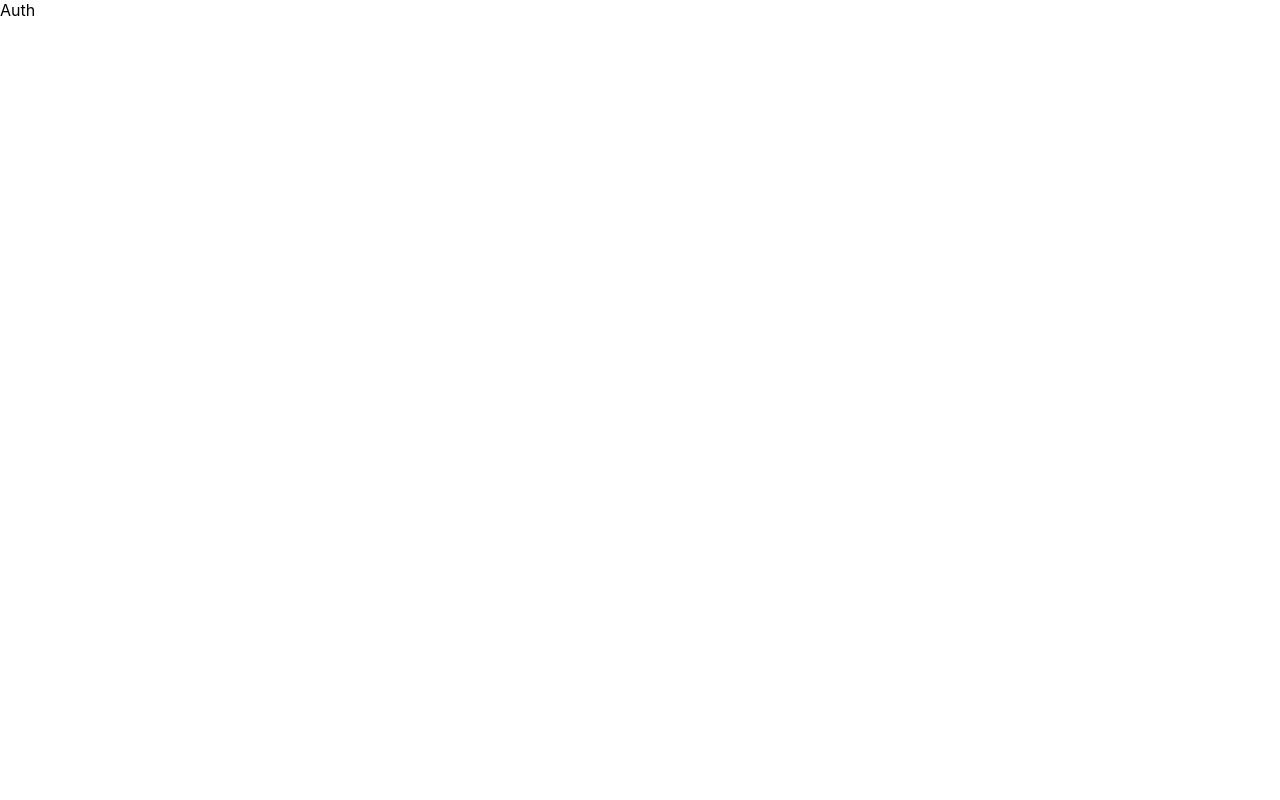
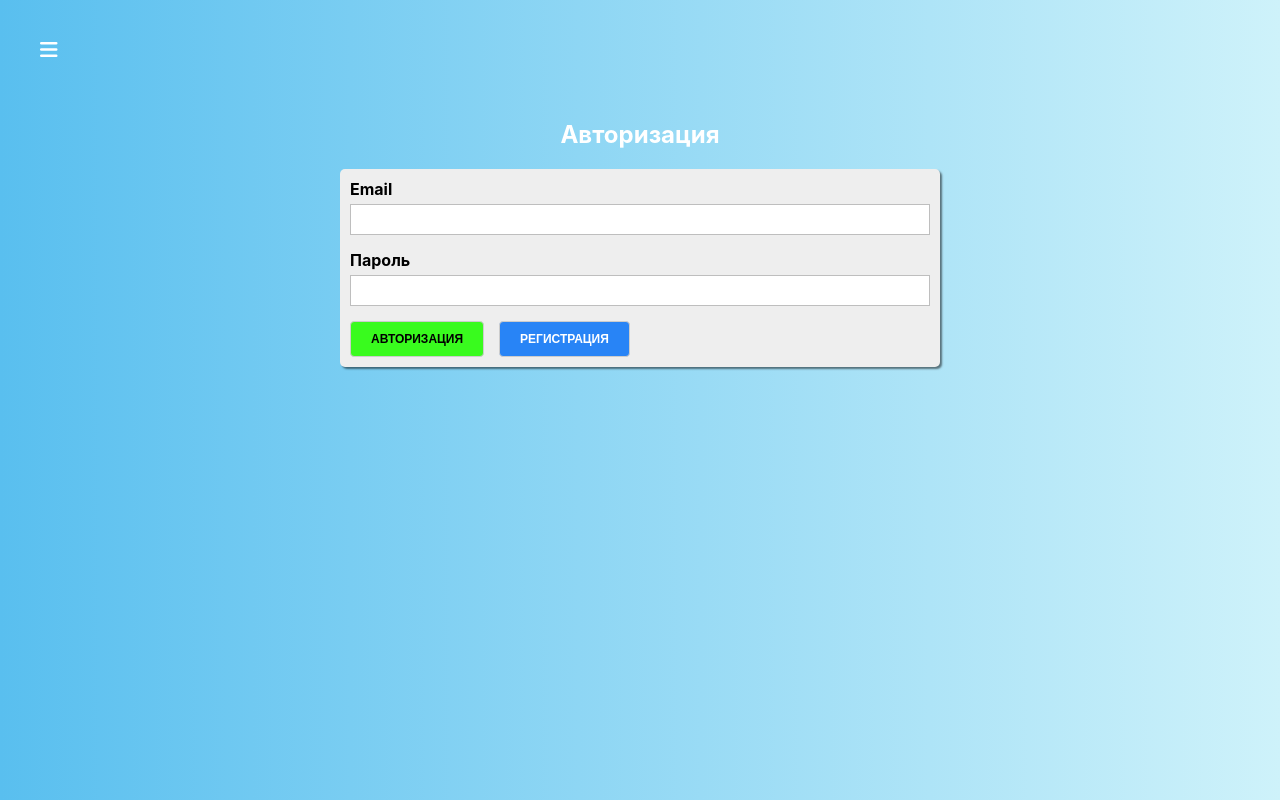
Before and after one commit to SlavaPetrushiin/react-quiz, a React (Create React App) app: page /auth in a window 1280 px wide. Built offline with nearby package versions, Linux system fonts and the light colour scheme.

Commit message:
add auth form

```diff
--- a/src/components/Auth/Auth.jsx
+++ b/src/components/Auth/Auth.jsx
@@ -1,10 +1,91 @@
 import React, {Component} from 'react';
+import Button from "../ui/Button/Button";
+import classes from './Auth.module.css'
+import Input from "../ui/Input/Input";
 
 class Auth extends Component {
+    state = {
+        formControls:{
+            email: {
+                value: '',
+                type: 'email',
+                label: 'Email',
+                shouldValidate: true,
+                errorMessage: 'Введите корректный email',
+                valid: false,
+                touched: false,
+                validation:{ //Правила для валидации
+                    required: true,
+                    email: true
+                }
+            },
+            password: {
+                value: '',
+                type: 'password',
+                label: 'Пароль',
+                shouldValidate: true,
+                errorMessage: 'Введите корректный пароль',
+                valid: false,
+                touched: false,
+                validation:{
+                    required: true,
+                    minLength: 6
+                }
+            }
+        }
+    };
+
+    loginHandler = () => {
+
+    };
+
+    registerHandler = () => {
+
+    };
+
+    submitForm = (e) => {
+        e.preventDefault();
+    };
+
+
+    onChangeHandler = (event, controlName) => {
+        const newInput = {
+            ...this.state.formControls[controlName],
+            value: event.target.value,
+            touched: true,
+        };
+        debugger
+
+        console.log(`${controlName} ${event.target.value}`)
+    };
+
+    renderInputs() {
+        return Object.keys(this.state.formControls).map((controlName, index) => {
+            const control = this.state.formControls[controlName];
+            return (
+                <Input
+                    {...control}
+                    key={controlName + index}
+                    shouldValidate={!!control.validation}
+                    onChange={event => this.onChangeHandler(event, controlName)}
+                />
+            )
+        });
+    }
+
     render() {
         return (
-            <div>
-                Auth
+            <div className={classes.Auth}>
+                <div>
+                    <h2>
+                        Авторизация
+                    </h2>
+                    <form onSubmit={this.submitForm} className={classes.AuthForm}>
+                        {this.renderInputs()}
+                        <Button type={'success'} onClick={this.loginHandler}>Авторизация</Button>
+                        <Button type={'primary'} onClick={this.registerHandler}>Регистрация</Button>
+                    </form>
+                </div>
             </div>
         );
     }
--- /dev/null
+++ b/src/components/Auth/Auth.module.css
@@ -0,0 +1,26 @@
+.Auth{
+    display: flex;
+    justify-content: center;
+    padding-top: 100px;
+    background: linear-gradient(270deg, #cef2fa 0%, #59bfef 100%);
+    flex-grow: 1;
+    width: 100%;
+}
+
+.Auth > div{
+    width: 100%;
+    max-width: 600px;
+    padding: 0 20px;
+}
+
+.Auth h2{
+    color: #ffff;
+    text-align: center;
+}
+
+.AuthForm{
+    background-color: #eee;
+    box-shadow:  2px 2px 2px rgba(0, 0, 0, .5);
+    border-radius: 5px;
+    padding: 10px;
+}
--- /dev/null
+++ b/src/components/ui/Input/Input.jsx
@@ -0,0 +1,38 @@
+import React from 'react';
+import classes from './Input.module.css';
+
+function isInvalid({valid, touched, shouldValidate}) {//shouldValidate надо ли валидировать  touched - трогали ли
+    return !valid && shouldValidate && touched
+}
+
+const Input = props => {
+
+    const inputType = props.type || 'text';
+    const cls = [classes.Input];
+    const htmlFor = `${inputType}-${Math.random()}`;
+
+    if (isInvalid(props)) {
+        cls.push(classes.invalid)
+    }
+
+    return (
+        <div className={cls.join(' ')}>
+            <label htmlFor={htmlFor}>
+                {props.label}
+                <input
+                    type={inputType}
+                    id={htmlFor}
+                    value={props.value}
+                    onChange={props.onChange}
+                />
+            </label>
+            {
+                isInvalid(props)
+                    ? <span>{props.errorMessage || 'Введите верное значениеS'}</span>
+                    : null
+            }
+        </div>
+    )
+};
+
+export default Input;
--- /dev/null
+++ b/src/components/ui/Input/Input.module.css
@@ -0,0 +1,31 @@
+.Input{
+    margin-bottom: 15px;
+}
+
+.Input label{
+    margin-bottom: 5px;
+    padding: 0;
+    display: block;
+    font-weight: bold;
+}
+
+.Input input{
+    box-sizing: border-box;
+    display: block;
+    border: 1px solid #bebebe;
+    padding: 7px;
+    margin:  5px 0;
+    width: 100%;
+    outline: none;
+    transition: all 300ms ease-in-out;
+}
+
+.Input span{
+    color: red;
+    font-size: 12px;
+    font-weight: bold;
+}
+
+.Input.invalid label{
+    color: red;
+}
```
